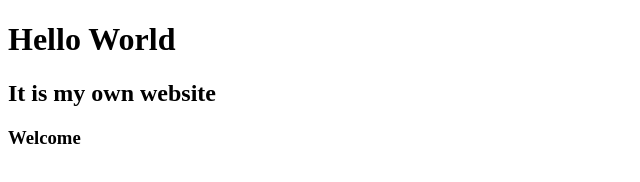
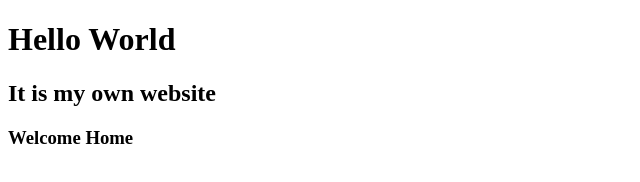
Before and after one commit to faisal-bukhari/bootcamp, a plain HTML site: page index.html in a window 1280 px wide. Shown: the full height of the page, 0-640 px from the left. Drawn offline with Linux system fonts and the light colour scheme.

Commit message:
Update index.html

```diff
--- a/index.html
+++ b/index.html
@@ -8,6 +8,6 @@
 <body>
     <h1>Hello World</h1>
     <h2> It is my own website </h2>
-    <h3>Welcome</h3>
+    <h3>Welcome Home</h3>
 </body>
 </html>
```
